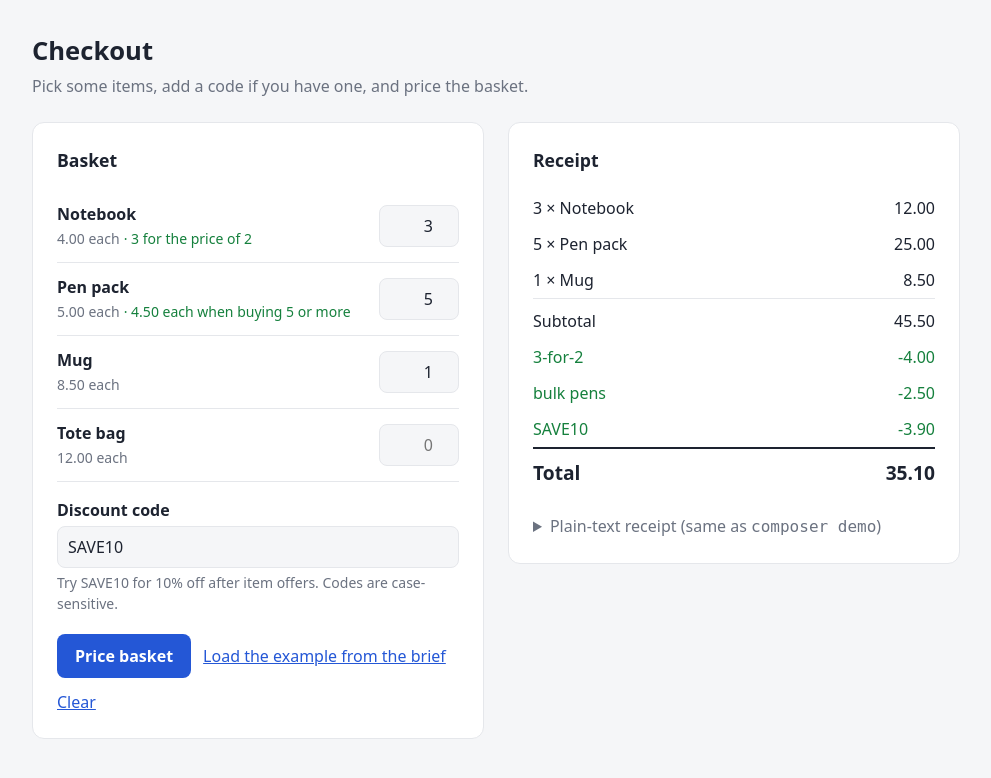
After one commit to mohakamran/pine-hosting-checkout, a PHP site: the page made by public/index.php in a window 1280 px wide. The commit adds this page. Shown: the top 778 px of the page, without its empty margins (144-1135 px from the left). Run offline with PHP 8.4, Linux system fonts and the light colour scheme; some libraries are stand-ins or nearby versions.

Commit message:
Add web page for pricing a basket in the browser

```diff
--- a/.php-cs-fixer.dist.php
+++ b/.php-cs-fixer.dist.php
@@ -3,7 +3,7 @@
 declare(strict_types=1);
 
 $finder = PhpCsFixer\Finder::create()
-    ->in([__DIR__ . '/src', __DIR__ . '/tests', __DIR__ . '/bin'])
+    ->in([__DIR__ . '/src', __DIR__ . '/tests', __DIR__ . '/bin', __DIR__ . '/public'])
     ->append([__FILE__]);
 
 return (new PhpCsFixer\Config())
--- a/composer.json
+++ b/composer.json
@@ -27,6 +27,10 @@
         "cs": "php-cs-fixer fix --dry-run --diff",
         "cs:fix": "php-cs-fixer fix",
         "demo": "php bin/demo.php",
+        "serve": [
+            "Composer\\Config::disableProcessTimeout",
+            "php -S localhost:8000 -t public"
+        ],
         "check": [
             "@cs",
             "@analyse",
--- /dev/null
+++ b/public/index.php
@@ -0,0 +1,222 @@
+<?php
+
+declare(strict_types=1);
+
+/*
+ * A small web page on top of the library. It reads the form (GET), builds a
+ * Basket with BasketForm, prices it with the same Checkout the tests use, and
+ * renders the Receipt. There is no pricing logic in this file.
+ *
+ * Run it with: composer serve   (then open http://localhost:8000)
+ */
+
+use Checkout\CheckoutFactory;
+use Checkout\Receipt;
+use Checkout\ReceiptFormatter;
+use Checkout\Web\BasketForm;
+
+require __DIR__ . '/../vendor/autoload.php';
+
+$catalog = CheckoutFactory::catalog();
+
+// Shown next to each product. The real offer rules live in CheckoutFactory.
+$offerHints = [
+    'NB' => '3 for the price of 2',
+    'PEN' => '4.50 each when buying 5 or more',
+];
+
+$receipt = null;
+$error = null;
+$submitted = isset($_GET['qty']) || isset($_GET['code']);
+
+if ($submitted) {
+    try {
+        $receipt = CheckoutFactory::default()->price(BasketForm::toBasket($_GET, $catalog));
+    } catch (LogicException $exception) {
+        // Covers bad quantities, unknown codes and SKUs (all InvalidArgumentException,
+        // which extends LogicException) and discounts bigger than the basket.
+        $error = $exception->getMessage();
+    }
+}
+
+$h = static fn (string $text): string => htmlspecialchars($text, ENT_QUOTES, 'UTF-8');
+
+/** The value the user typed last time, so the form keeps its state. */
+$old = static function (string ...$path): string {
+    $value = $_GET;
+    foreach ($path as $key) {
+        $value = is_array($value) ? ($value[$key] ?? '') : '';
+    }
+
+    return is_string($value) ? $value : '';
+};
+
+$plainText = $receipt instanceof Receipt ? (new ReceiptFormatter())->format($receipt) : '';
+$exampleUrl = '?' . http_build_query(['qty' => ['NB' => 3, 'PEN' => 5, 'MUG' => 1], 'code' => 'SAVE10']);
+?>
+<!doctype html>
+<html lang="en">
+<head>
+    <meta charset="utf-8">
+    <meta name="viewport" content="width=device-width, initial-scale=1">
+    <title>Checkout</title>
+    <style>
+        :root {
+            --bg: #f5f6f8;
+            --card: #ffffff;
+            --text: #1d2330;
+            --muted: #6b7280;
+            --line: #e5e7eb;
+            --accent: #2457d6;
+            --saving: #15803d;
+            --error-bg: #fef2f2;
+            --error-text: #b91c1c;
+        }
+        @media (prefers-color-scheme: dark) {
+            :root {
+                --bg: #14161b;
+                --card: #1d2027;
+                --text: #e6e8ec;
+                --muted: #9aa1ad;
+                --line: #2d313a;
+                --accent: #7aa2f7;
+                --saving: #7ed384;
+                --error-bg: #3a1d1d;
+                --error-text: #fca5a5;
+            }
+        }
+        * { box-sizing: border-box; }
+        body {
+            margin: 0;
+            background: var(--bg);
+            color: var(--text);
+            font: 16px/1.5 system-ui, -apple-system, "Segoe UI", sans-serif;
+        }
+        main { max-width: 960px; margin: 0 auto; padding: 32px 16px; }
+        h1 { margin: 0 0 4px; font-size: 1.6rem; }
+        h2 { margin: 0 0 16px; font-size: 1.1rem; }
+        .intro { margin: 0 0 24px; color: var(--muted); }
+        .grid { display: grid; grid-template-columns: 1fr 1fr; gap: 24px; align-items: start; }
+        @media (max-width: 720px) { .grid { grid-template-columns: 1fr; } }
+        .card { background: var(--card); border: 1px solid var(--line); border-radius: 12px; padding: 24px; }
+        .product { display: flex; align-items: center; gap: 12px; padding: 12px 0; border-bottom: 1px solid var(--line); }
+        .product:last-of-type { border-bottom: 0; }
+        .product label { flex: 1; }
+        .product .name { font-weight: 600; display: block; }
+        .product .meta { color: var(--muted); font-size: 0.875rem; }
+        .product .offer { color: var(--saving); }
+        input {
+            font: inherit;
+            color: var(--text);
+            background: var(--bg);
+            border: 1px solid var(--line);
+            border-radius: 8px;
+            padding: 8px 10px;
+        }
+        input[type=number] { width: 80px; text-align: right; }
+        .code { margin-top: 16px; }
+        .code label { display: block; font-weight: 600; margin-bottom: 4px; }
+        .code input { width: 100%; }
+        .hint { color: var(--muted); font-size: 0.875rem; margin-top: 4px; }
+        .actions { display: flex; gap: 12px; align-items: center; margin-top: 20px; flex-wrap: wrap; }
+        button {
+            font: inherit;
+            font-weight: 600;
+            color: #fff;
+            background: var(--accent);
+            border: 0;
+            border-radius: 8px;
+            padding: 10px 18px;
+            cursor: pointer;
+        }
+        a { color: var(--accent); }
+        table { width: 100%; border-collapse: collapse; }
+        td { padding: 6px 0; }
+        td.amount { text-align: right; font-variant-numeric: tabular-nums; white-space: nowrap; }
+        tr.rule td { border-top: 1px solid var(--line); padding-top: 10px; }
+        tr.saving td { color: var(--saving); }
+        tr.total td { font-weight: 700; font-size: 1.2rem; border-top: 2px solid var(--text); padding-top: 10px; }
+        .empty { color: var(--muted); margin: 0; }
+        .error { background: var(--error-bg); color: var(--error-text); border-radius: 8px; padding: 12px 14px; margin: 0; }
+        details { margin-top: 20px; }
+        summary { cursor: pointer; color: var(--muted); }
+        pre { background: var(--bg); border: 1px solid var(--line); border-radius: 8px; padding: 12px; overflow-x: auto; font-size: 0.875rem; }
+    </style>
+</head>
+<body>
+<main>
+    <h1>Checkout</h1>
+    <p class="intro">Pick some items, add a code if you have one, and price the basket.</p>
+
+    <div class="grid">
+        <form class="card" method="get">
+            <h2>Basket</h2>
+            <?php foreach ($catalog->all() as $product) : ?>
+                <div class="product">
+                    <label for="qty-<?= $h($product->sku) ?>">
+                        <span class="name"><?= $h($product->name) ?></span>
+                        <span class="meta"><?= $h($product->unitPrice->format()) ?> each</span>
+                        <?php if (isset($offerHints[$product->sku])) : ?>
+                            <span class="meta offer">· <?= $h($offerHints[$product->sku]) ?></span>
+                        <?php endif ?>
+                    </label>
+                    <input type="number" min="0" max="999" step="1" placeholder="0"
+                           id="qty-<?= $h($product->sku) ?>"
+                           name="qty[<?= $h($product->sku) ?>]"
+                           value="<?= $h($old('qty', $product->sku)) ?>">
+                </div>
+            <?php endforeach ?>
+
+            <div class="code">
+                <label for="code">Discount code</label>
+                <input type="text" id="code" name="code" autocomplete="off" value="<?= $h($old('code')) ?>">
+                <div class="hint">Try SAVE10 for 10% off after item offers. Codes are case-sensitive.</div>
+            </div>
+
+            <div class="actions">
+                <button type="submit">Price basket</button>
+                <a href="<?= $h($exampleUrl) ?>">Load the example from the brief</a>
+                <a href="?">Clear</a>
+            </div>
+        </form>
+
+        <section class="card" aria-live="polite">
+            <h2>Receipt</h2>
+            <?php if ($error !== null) : ?>
+                <p class="error"><?= $h($error) ?></p>
+            <?php elseif ($receipt === null) : ?>
+                <p class="empty">Your receipt will show up here once you price a basket.</p>
+            <?php else : ?>
+                <table>
+                    <?php foreach ($receipt->lines as $line) : ?>
+                        <tr>
+                            <td><?= $line->quantity ?> × <?= $h($line->product->name) ?></td>
+                            <td class="amount"><?= $h($line->lineTotal->format()) ?></td>
+                        </tr>
+                    <?php endforeach ?>
+                    <tr class="rule">
+                        <td>Subtotal</td>
+                        <td class="amount"><?= $h($receipt->subtotal->format()) ?></td>
+                    </tr>
+                    <?php foreach ($receipt->discounts as $discount) : ?>
+                        <tr class="saving">
+                            <td><?= $h($discount->label) ?></td>
+                            <td class="amount"><?= $h($discount->amount->negate()->format()) ?></td>
+                        </tr>
+                    <?php endforeach ?>
+                    <tr class="total">
+                        <td>Total</td>
+                        <td class="amount"><?= $h($receipt->total->format()) ?></td>
+                    </tr>
+                </table>
+
+                <details>
+                    <summary>Plain-text receipt (same as <code>composer demo</code>)</summary>
+                    <pre><?= $h($plainText) ?></pre>
+                </details>
+            <?php endif ?>
+        </section>
+    </div>
+</main>
+</body>
+</html>
--- a/src/Catalog.php
+++ b/src/Catalog.php
@@ -29,4 +29,10 @@ final readonly class Catalog
     {
         return $this->productsBySku[$sku] ?? throw UnknownSku::forSku($sku);
     }
+
+    /** @return list<Product> in the order they were added */
+    public function all(): array
+    {
+        return array_values($this->productsBySku);
+    }
 }
--- a/src/CheckoutFactory.php
+++ b/src/CheckoutFactory.php
@@ -11,14 +11,19 @@ use Checkout\Offer\MultiBuyOffer;
 /** Wires up the catalog, offers and codes from the brief. */
 final class CheckoutFactory
 {
-    public static function default(): Checkout
+    public static function catalog(): Catalog
     {
-        $catalog = new Catalog([
+        return new Catalog([
             new Product('NB', 'Notebook', Money::fromString('4.00')),
             new Product('PEN', 'Pen pack', Money::fromString('5.00')),
             new Product('MUG', 'Mug', Money::fromString('8.50')),
             new Product('TOTE', 'Tote bag', Money::fromString('12.00')),
         ]);
+    }
+
+    public static function default(): Checkout
+    {
+        $catalog = self::catalog();
 
         $offers = [
             new MultiBuyOffer('NB', 3, 2, '3-for-2'),
--- /dev/null
+++ b/src/Web/BasketForm.php
@@ -0,0 +1,55 @@
+<?php
+
+declare(strict_types=1);
+
+namespace Checkout\Web;
+
+use Checkout\Basket;
+use Checkout\Catalog;
+use InvalidArgumentException;
+
+/**
+ * Turns the web form's input into a Basket. Kept out of public/index.php so it
+ * can be unit tested; the page itself only renders.
+ */
+final class BasketForm
+{
+    private const MAX_QUANTITY = 999;
+
+    /**
+     * Expects input shaped like ['qty' => ['NB' => '3', ...], 'code' => 'SAVE10'].
+     * Blank or 0 quantities are skipped; anything else must be a whole number.
+     *
+     * @param array<mixed> $input usually $_GET
+     */
+    public static function toBasket(array $input, Catalog $catalog): Basket
+    {
+        $basket = new Basket();
+        $quantities = is_array($input['qty'] ?? null) ? $input['qty'] : [];
+
+        foreach ($catalog->all() as $product) {
+            $raw = $quantities[$product->sku] ?? '';
+            $raw = is_string($raw) ? trim($raw) : 'invalid';
+            if ($raw === '' || $raw === '0') {
+                continue;
+            }
+
+            if (!ctype_digit($raw) || (int) $raw > self::MAX_QUANTITY) {
+                throw new InvalidArgumentException(sprintf(
+                    'Quantity for %s must be a whole number from 0 to %d.',
+                    $product->name,
+                    self::MAX_QUANTITY,
+                ));
+            }
+
+            $basket->add($product->sku, (int) $raw);
+        }
+
+        $code = $input['code'] ?? '';
+        if (is_string($code) && trim($code) !== '') {
+            $basket->applyCode(trim($code));
+        }
+
+        return $basket;
+    }
+}
```
Also changed, not shown: tests/Web/BasketFormTest.php (added, +59 -0 lines), 1 other file.
